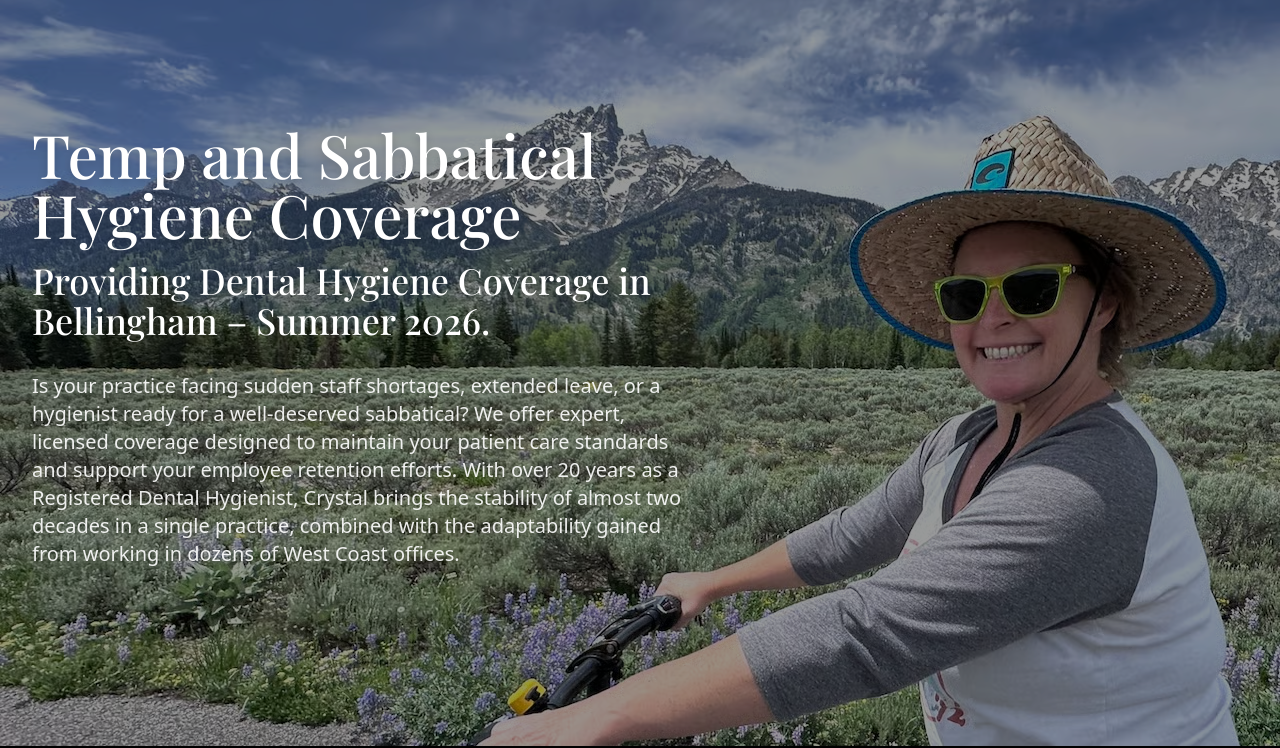
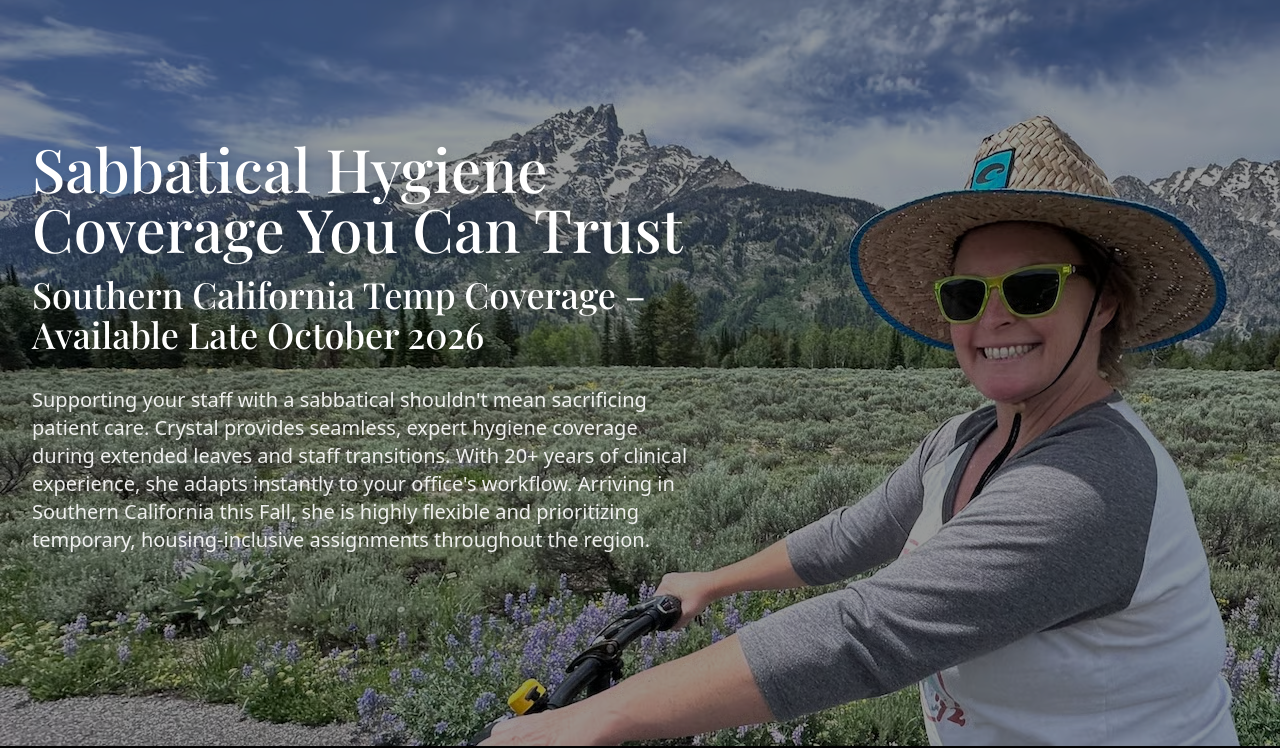
Before and after one commit to kbansner/galczak-me, a website: page src/index.html in a window 1280 px wide. Shown: the part 78-826 px from the top of the page. Drawn offline with nearby package versions, Linux system fonts and the light colour scheme.

Commit message:
Update for San Diego Fall

```diff
--- a/src/index.html
+++ b/src/index.html
@@ -339,40 +339,17 @@
                                                 <h1
                                                     class="text-4xl sm:text-5xl lg:text-6xl mb-4 text-white drop-shadow-lg"
                                                 >
-                                                    Temp and Sabbatical Hygiene
-                                                    Coverage
+                                                    Sabbatical Hygiene Coverage You Can Trust
                                                 </h1>
                                                 <h2
                                                     class="text-2xl sm:text-3xl lg:text-4xl mb-8 text-white drop-shadow-lg"
                                                 >
-                                                    <!--Seamless Service for
-                                                    California and Washington
-                                                    Practices-->
-                                                    Providing Dental Hygiene
-                                                    Coverage in Bellingham –
-                                                    Summer 2026.
+                                                    Southern California Temp Coverage – Available Late October 2026
                                                 </h2>
                                                 <p
                                                     class="text-base sm:text-lg lg:text-xl text-white/90 drop-shadow-md"
                                                 >
-                                                    Is your practice facing
-                                                    sudden staff shortages,
-                                                    extended leave, or a
-                                                    hygienist ready for a
-                                                    well-deserved sabbatical? We
-                                                    offer expert, licensed
-                                                    coverage designed to
-                                                    maintain your patient care
-                                                    standards and support your
-                                                    employee retention efforts.
-                                                    With over 20 years as a
-                                                    Registered Dental Hygienist,
-                                                    Crystal brings the stability
-                                                    of almost two decades in a
-                                                    single practice, combined
-                                                    with the adaptability gained
-                                                    from working in dozens of
-                                                    West Coast offices.
+                                                    Supporting your staff with a sabbatical shouldn't mean sacrificing patient care. Crystal provides seamless, expert hygiene coverage during extended leaves and staff transitions. With 20+ years of clinical experience, she adapts instantly to your office's workflow. Arriving in Southern California this Fall, she is highly flexible and prioritizing temporary, housing-inclusive assignments throughout the region.
                                                 </p>
                                             </div>
                                         </div>
@@ -1325,7 +1302,7 @@
                                     </div>
                                 </div>
                             </section>
-                            <section
+                            <!--<section
                                 id="service-area"
                                 class="py-16 sm:py-24 bg-black"
                             >
@@ -1352,11 +1329,7 @@
                                             <div
                                                 class="relative w-full h-97 bg-gray-800 rounded-lg overflow-hidden border border-gray-700"
                                             >
-                                                <!--<img
-                                                    src="/assets/4a0eff0649aabe71cf0e45f9c3ae4c1c179fa278.png"
-                                                    alt="San Francisco Service Area - 5 mile radius from Civic Center BART"
-                                                    class="w-full h-full object-cover"
-                                                />-->
+
                                                 <iframe
                                                     src="https://serviceareamaps.com/map/c2fe546885be?embed=1"
                                                     width="100%"
@@ -1364,7 +1337,7 @@
                                                     style="border: 0"
                                                     loading="lazy"
                                                 ></iframe
-                                                ><!-- Created at https://serviceareamaps.com/ -->
+                                                >// Created at https://serviceareamaps.com/
                                             </div>
                                             <p
                                                 class="text-gray-400 text-sm mt-4 text-center"
@@ -1375,8 +1348,8 @@
                                         </div>
                                     </div>
                                 </div>
-                            </section>
-                            <section class="py-16 sm:py-24 bg-black">
+                                </section>-->
+                            <!--<section class="py-16 sm:py-24 bg-black">
                                 <div
                                     class="max-w-7xl mx-auto px-4 sm:px-6 lg:px-8"
                                 >
@@ -1422,7 +1395,7 @@
                                         </div>
                                     </div>
                                 </div>
-                            </section>
+                                </section>-->
                             <section
                                 id="contact"
                                 class="py-16 sm:py-24 bg-gray-900"
```
Also changed, not shown: public/favicon.png (added).
